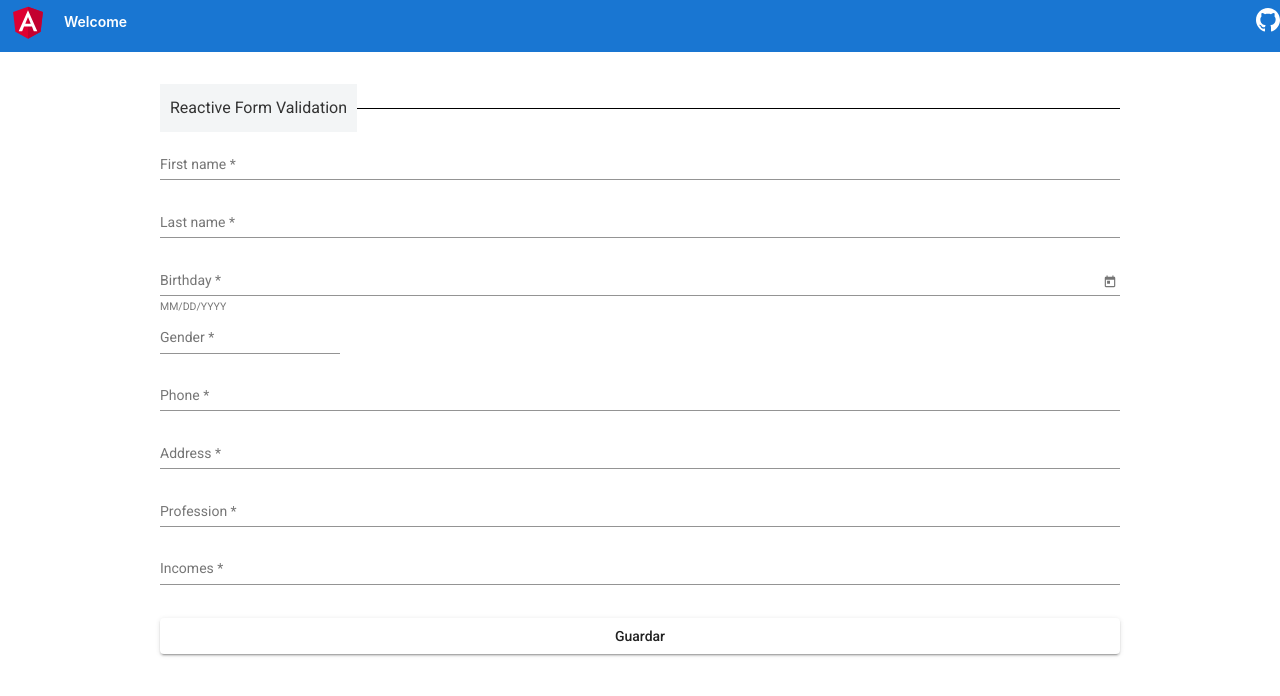
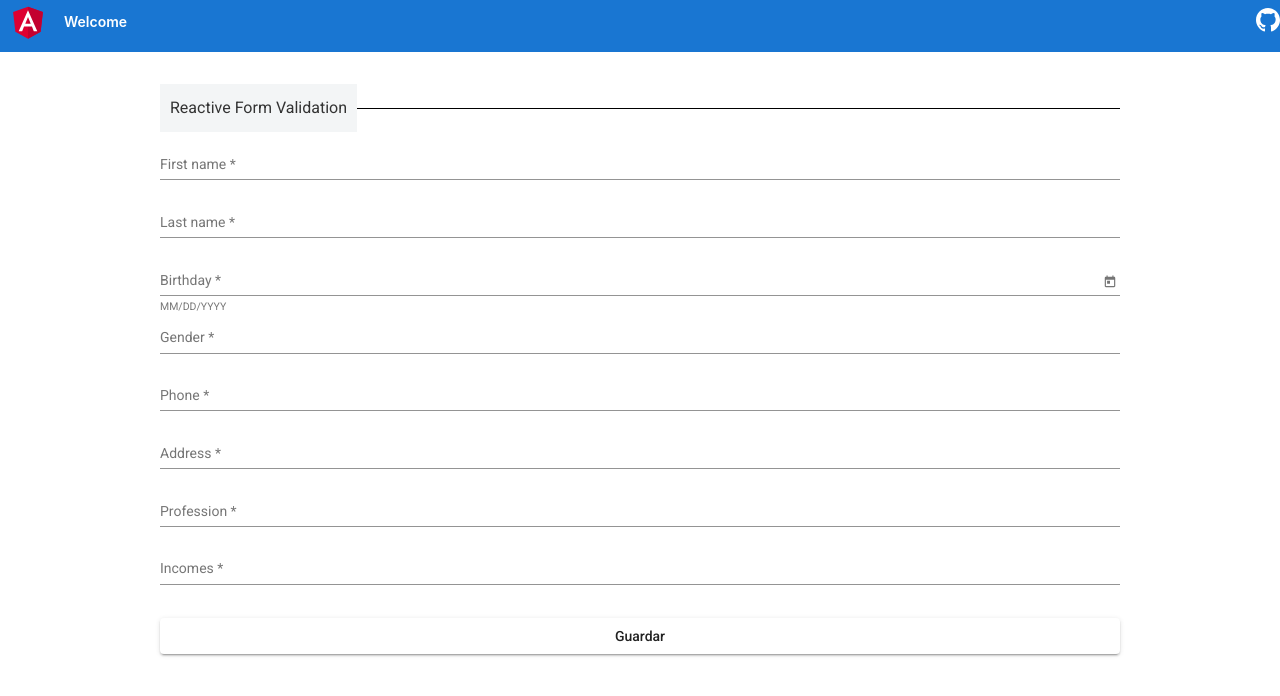
Before and after one commit to stevedmartis/angular-reactive-form, an Angular app: page / in a window 1280 px wide. Shown: the top 696 px of the page. Built offline with nearby package versions, Linux system fonts and the light colour scheme.

Commit message:
fix design 2

```diff
--- a/src/app/app.component.html
+++ b/src/app/app.component.html
@@ -383,7 +383,7 @@
 
     <br>
 
-    <mat-form-field class="sm-full-width">
+    <mat-form-field class="ng-full-width">
       <input matInput name="sex" placeholder="Gender" formControlName="gender" [errorStateMatcher]="matcher">
 
       <mat-error>
--- a/src/styles.scss
+++ b/src/styles.scss
@@ -1,4 +1,5 @@
 /* You can add global styles to this file, and also import other style files */
+@import "~@angular/material/prebuilt-themes/deeppurple-amber.css";
 
 html, body { height: 100%;
     overflow-y: scroll;
```
